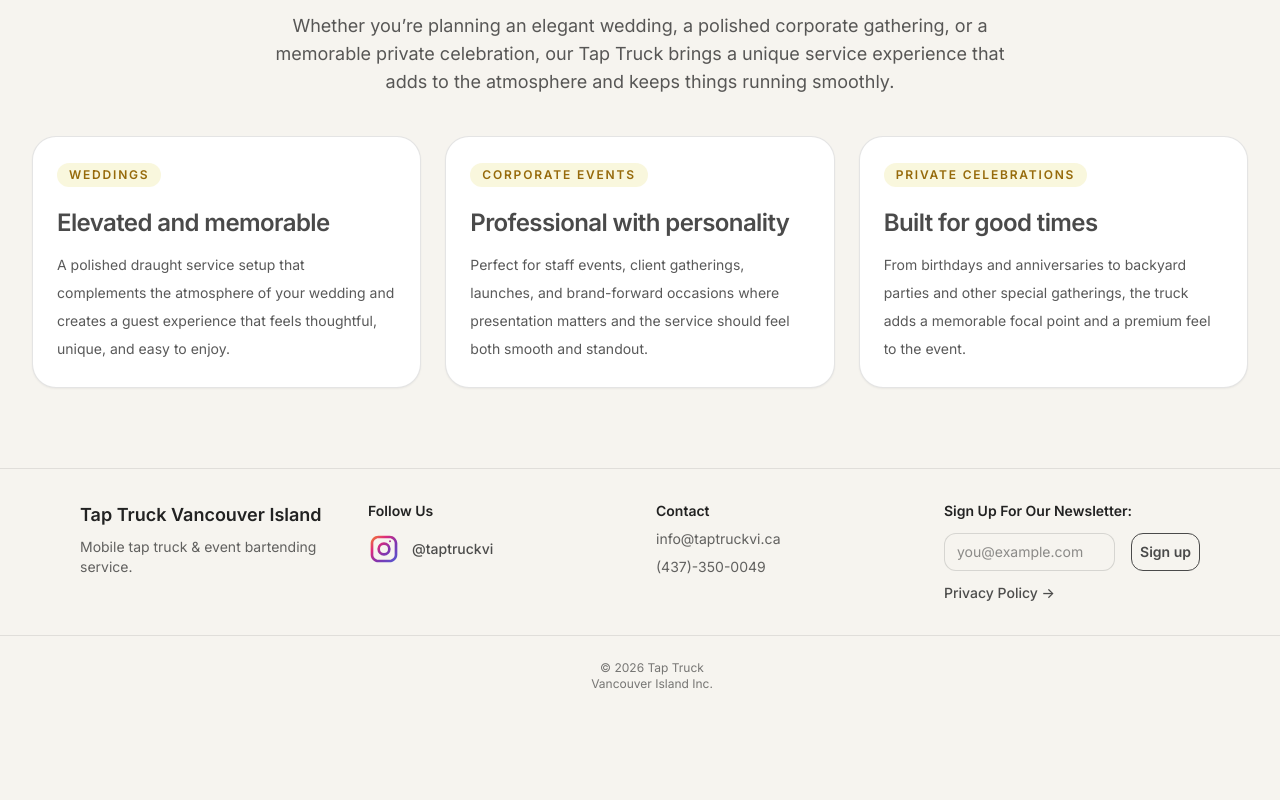
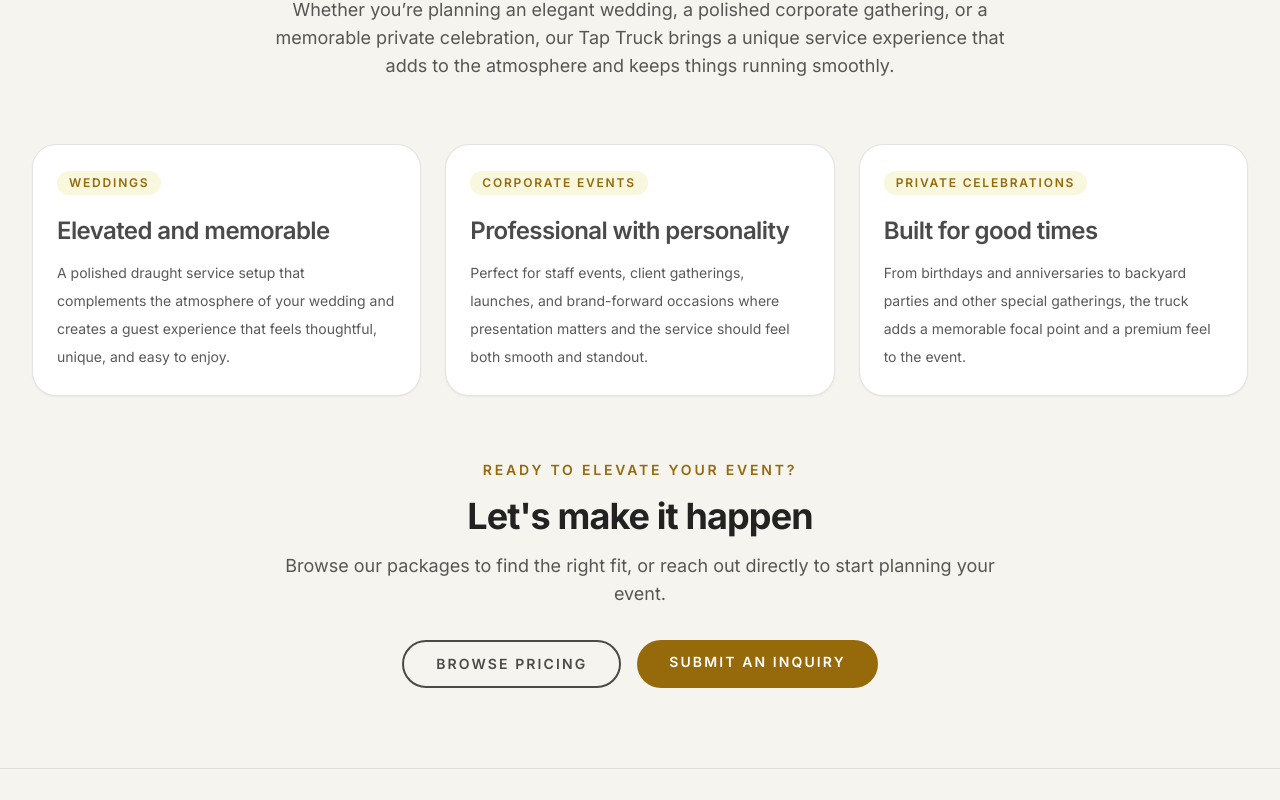
Before and after one commit to Rofellos/taptruck-website, a SvelteKit app: page / in a window 1280 px wide. Shown: the part 920-1720 px from the top of the page. Before the commit the page ends 1636 px from the top, so only its background shows below. Built offline with nearby package versions, Linux system fonts and the light colour scheme.

Commit message:
added homepage CTA + minor changes

```diff
--- a/src/routes/+page.svelte
+++ b/src/routes/+page.svelte
@@ -55,8 +55,8 @@
 <!-- MAIN PAGE CONTENT SECTION -->
 
 <section class="bg-[rgb(var(--bg))] text-[rgb(var(--fg))]">
-  <div class="mx-auto max-w-7xl px-4 py-10 md:px-8 md:py-20">
-    <div class="mx-auto max-w-3xl text-center">
+  <div class="mx-auto max-w-7xl px-4 py-10 md:px-8 md:py-10">
+    <div class="mx-auto max-w-3xl text-center pt-6">
       <p class="text-sm font-semibold uppercase tracking-[0.2em] text-[rgb(var(--brand-accent))]">
         Built for events that matter
       </p>
@@ -70,7 +70,7 @@
       </p>
     </div>
 
-    <div class="mt-10 grid gap-6 md:grid-cols-3">
+    <div class="mt-10 grid gap-6 md:grid-cols-3 py-6">
       <article class="group rounded-3xl border border-[rgb(var(--brand-primary))]/15 bg-white p-6 shadow-sm transition duration-300 hover:-translate-y-1 hover:shadow-lg">
         <div class="inline-flex rounded-full bg-[rgb(var(--brand-secondary))]/25 px-3 py-1 text-xs font-semibold uppercase tracking-[0.15em] text-[rgb(var(--brand-accent))]">
           Weddings
@@ -140,7 +140,38 @@
         </a> -->
       </article>
     </div>
+    <div class="mx-auto max-w-3xl px-4 py-10 md:py-10 text-center">
+        <p class="text-sm font-semibold uppercase tracking-[0.2em] text-[rgb(var(--brand-accent))]">
+          Ready to elevate your event?
+        </p>
+        <h2 class="mt-4 text-3xl font-bold tracking-tight sm:text-4xl">
+          Let's make it happen
+        </h2>
+        <p class="mt-4 text-base leading-7 text-[rgb(var(--fg))]/75 sm:text-lg">
+          Browse our packages to find the right fit, or reach out directly to start planning your event.
+        </p>
+
+        <div class="mt-8 flex flex-col sm:flex-row gap-4 justify-center">
+          <a
+            href="/pricing"
+            class="rounded-full border-2 border-[rgb(var(--brand-primary))] px-8 py-3 text-sm font-semibold uppercase tracking-[0.15em] text-[rgb(var(--brand-primary))] transition hover:bg-[rgb(var(--brand-primary))] hover:text-white"
+          >
+            Browse Pricing
+          </a>
+          <a
+            href="/book"
+            class="rounded-full bg-[rgb(var(--brand-accent))] px-8 py-3 text-sm font-semibold uppercase tracking-[0.15em] text-white transition hover:opacity-90"
+          >
+            Submit an Inquiry
+          </a>
+        </div>
+      </div>
   </div>
+</section>
+
+<!-- CALL TO ACTION -->
+<section class="bg-[rgb(var(--bg))] text-[rgb(var(--fg))]">
+
 </section>
 
 <!-- Next section spacer (optional)
--- a/src/routes/book/+page.svelte
+++ b/src/routes/book/+page.svelte
@@ -78,15 +78,16 @@
 <section class="bg-bg text-fg">
   <!-- New Title/Intro section -->
 	<div class="mx-auto max-w-7xl px-4 pt-36 pb-20">
-		<div class="mx-auto max-w-3xl pb-20 text-center">
+		<div class="mx-auto max-w-3xl pb-10 md:pb-20 text-center">
 			<p class="text-sm font-semibold uppercase tracking-[0.2em] text-[rgb(var(--brand-accent))]">Book</p>
 			<h1 class="mt-4 text-4xl font-bold tracking-tight sm:text-5xl lg:text-6xl">Book the Tap Truck</h1>
-			<p class="mt-6 text-base leading-7 text-fg/75 sm:text-lg">
-				Tell us about your event and we'll get back to you with availability, details, and a quote.
-			</p>
 		</div>
 		 <!-- New Form Section -->
 		<div class="form-card">
+			<p class="pt-2 text-base leading-7 text-fg/75 sm:text-lg">
+					Tell us about your event and we'll get back to you with availability, details, and a quote:
+			</p>
+			<div class="overflow-hidden" style="height: calc(100% + 60px); margin-top: -40px;">
 				<iframe
 					title="Inquiry Form"
 					src="https://hello.dubsado.com/public/form/view/69dab8599829afc4adbe609c?iframe=true"
@@ -95,4 +96,5 @@
 				></iframe>
 			</div>
 		</div>
+	</div>
 </section>
```
Lines whose indentation alone changed are shown as unchanged.
